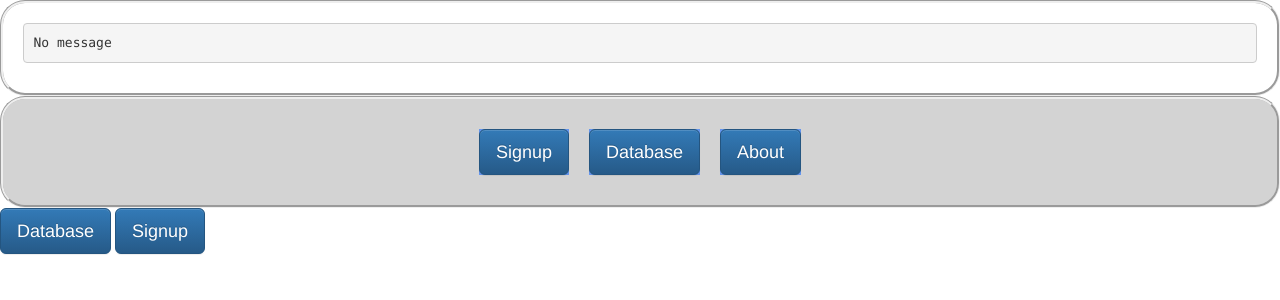
After one commit to RaymondByczko/the-software-student, a PHP site: page /sandbox20170413/dev/index.php in a window 1280 px wide. The commit adds this page. Shown: the top 300 px of the page. Run offline with PHP 8.4, Linux system fonts and the light colour scheme.

```diff
--- a/sandbox20170413/css/oakstyle.css
+++ b/sandbox20170413/css/oakstyle.css
@@ -1,3 +1,4 @@
+/* be aware of wwwidth etc */
 .std_oak_form  {
 	border-style: groove;
 	border-radius: 25px;
@@ -8,17 +9,31 @@
 	border-style: groove;
 	border-radius: 25px;
 	padding: 20px;
+	/* wwwidth: 100%; */
 }
 
 .flex-container {
     display: -webkit-flex;
     display: flex;
-    width: 400px;
+    /* wwwidth: 400px; */
+	width: 100%;
     height: 250px;
     background-color: lightgrey;
 	border-style: groove;
 	border-radius: 25px;
 	padding: 20px;
+	justify-content:center;
+}
+
+.flex-container-b {
+    display: -webkit-flex;
+    display: flex;
+	width: 100%;
+    background-color: lightgrey;
+	border-style: groove;
+	border-radius: 25px;
+	padding: 20px;
+	justify-content:center;
 }
 
 .flex-item {
@@ -27,3 +42,14 @@
     height: 100px;
     margin: 10px;
 }
+
+.flex-item-b {
+    background-color: cornflowerblue;
+    margin: 10px;
+}
+
+.col-style {
+	border-style: groove;
+	background-color: cornflowerblue;
+}
+}
--- /dev/null
+++ b/sandbox20170413/dev/index.php
@@ -0,0 +1,51 @@
+<?php
+/*
+ * @file index.php
+ * @location thesoftwarestudent/sandbox20170413/dev/
+ * @author Raymond Byczko
+ * @company self
+ * @purpose This php page presents the starter page for
+ * Oak Services.
+ * @change_history 2017-04-14 April 14, 2017, Added file documentation, DOCTYPE, and
+ * javascript validate file.
+ */
+?>
+<!DOCTYPE html>
+<html>
+<head>
+<meta charset="utf-8">
+<meta name="viewport" content="width=device-width, initial-scale=1">
+<link rel="stylesheet" type="text/css" href="../css/oakstyle.css">
+<script type="text/javascript" src="/sandbox20170413/js/oakvalidate.js"></script>
+<link href="/sandbox20170413/extern/bootstrap-3.3.7-dist/css/bootstrap.min.css" rel="stylesheet">
+<link href="/sandbox20170413/extern/bootstrap-3.3.7-dist/css/bootstrap-theme.min.css" rel="stylesheet">
+</head>
+<body>
+<div class="std_oak_form">
+<pre>
+<?php
+if ($_SERVER['REQUEST_METHOD'] == 'GET')
+{
+	if (array_key_exists('message', $_GET))
+	{
+		echo $_GET['message'];
+	}
+	else
+	{
+		echo 'No message';
+	}
+}
+?>
+</pre>
+</div>
+<div class="flex-container-b" class="std_oak_div">
+  <div class="flex-item-b"><a href="/sandbox20170413/dev/signup.php" class="btn btn-lg btn-primary">Signup</a></div>
+  <div class="flex-item-b"><a href="/sandbox20170413/dev/database.php" class="btn btn-lg btn-primary">Database</a></div>
+  <div class="flex-item-b"><a href="/sandbox20170413/dev/about.php" class="btn btn-lg btn-primary">About</a></div>
+</div>
+<div>
+<a href="/sandbox20170413/dev/database.php" class="btn btn-lg btn-primary">Database</a>
+<a href="/sandbox20170413/dev/signup.php" class="btn btn-lg btn-primary">Signup</a>
+</div>
+</body>
+</html>
```
Also changed, not shown: sandbox20170413/dev/database_create.php (+4 -5 lines), sandbox20170413/dev/database_view.php (added, +85 -0 lines), sandbox20170413/dev/processoak.php (+27 -0 lines), sandbox20170413/lib/OakDatabase.php (+45 -2 lines).
